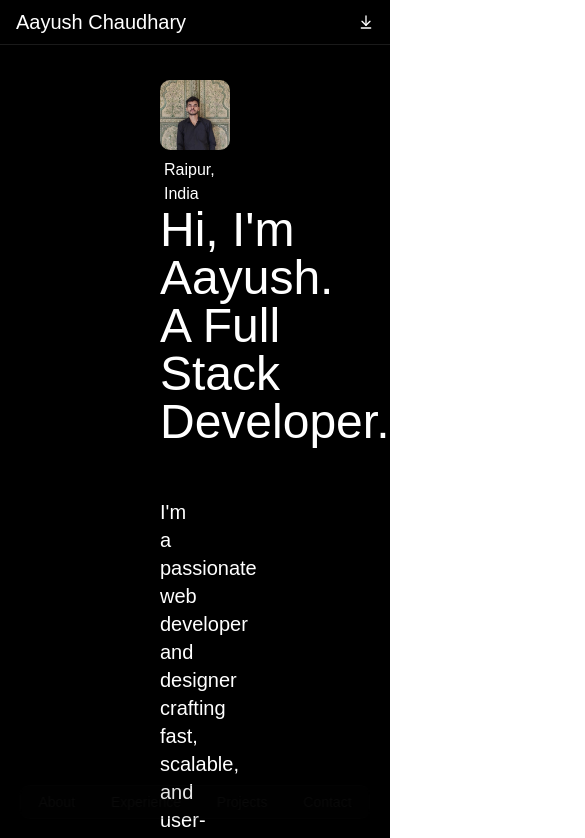
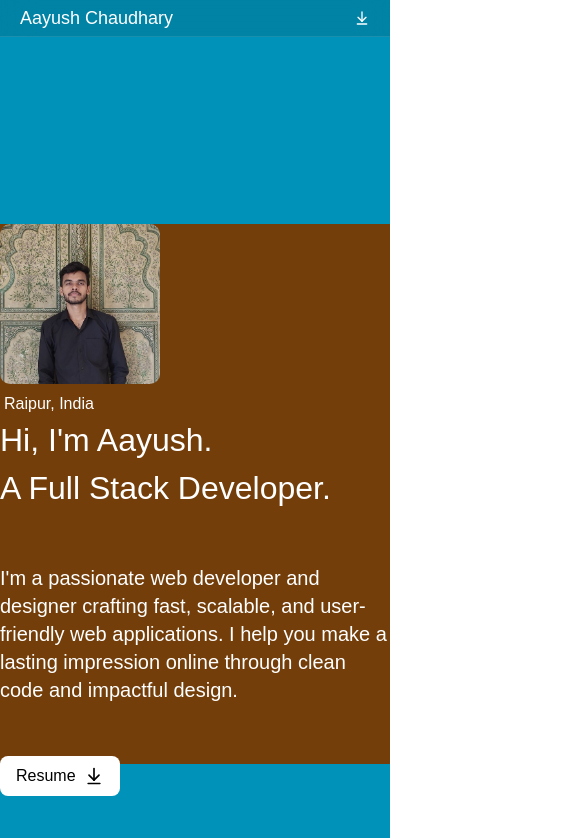
Before and after one commit to aayushcyy/aayushPorfolio, a Next.js app: page / in a window 390 px wide. Shown: the top 838 px of the page, 585 px wide, since content can reach past the window. Built offline with nearby package versions, Linux system fonts and the light colour scheme; a web font is replaced by a local one.

Commit message:
feat: make mobile responsive navbar

```diff
--- a/app/Components/Contact.jsx
+++ b/app/Components/Contact.jsx
@@ -148,16 +148,32 @@ export default function Contact() {
           </div>
         </div>
         <div className="flex gap-8">
-          <a href="">
+          <a
+            href="https://www.linkedin.com/in/aayushcyy/"
+            target="_blank"
+            rel="noopener noreferrer"
+          >
             <Linkedin className="hover:text-blue-500 transform transition-transform duration-300 hover:-translate-y-1 size-8" />
           </a>
-          <a href="">
+          <a
+            href="https://github.com/aayushcyy"
+            target="_blank"
+            rel="noopener noreferrer"
+          >
             <Github className="transform transition-transform duration-300 hover:-translate-y-1 size-8" />
           </a>
-          <a href="">
+          <a
+            href="https://x.com/aayucyy"
+            target="_blank"
+            rel="noopener noreferrer"
+          >
             <Twitter className="hover:text-sky-400 transform transition-transform duration-300 hover:-translate-y-1 size-8" />
           </a>
-          <a href="">
+          <a
+            href="https://www.instagram.com/aayushcyy/"
+            target="_blank"
+            rel="noopener noreferrer"
+          >
             <Instagram className="hover:text-[#e11d48] transform transition-transform duration-300 hover:-translate-y-1 size-8" />
           </a>
         </div>
--- a/app/Components/HeroSection.jsx
+++ b/app/Components/HeroSection.jsx
@@ -6,19 +6,13 @@ import { ArrowDownToLine } from "lucide-react";
 
 export default function HeroSection() {
   return (
-    <div className="w-full md:h-[100vh] flex justify-center items-center text-white font-funnel px-40 py-20">
-      <div className="md:flex w-full md:justify-between">
+    <div className="w-full md:h-[100vh] h-screen flex md:justify-center md:items-center text-white font-funnel lg:px-[10.5%] md:px-10 py-20 pt-56 md:pt-0 bg-cyan-600">
+      <div className="flex md:flex-row flex-col w-full md:justify-between bg-yellow-900">
         <div className="flex flex-col gap-2 justify-end">
-          {/* <div className="flex items-center gap-2">
-            <span className="w-2 h-2 bg-white"></span>
-            <p className="uppercase">About me</p>
-          </div> */}
           <div className="flex flex-col gap-2 justify-end">
             <div>
               <Image
                 src={profilePic}
-                width={600}
-                height={600}
                 alt="Aayush Chaudhary"
                 className="w-40 rounded-lg"
               />
@@ -26,11 +20,11 @@ export default function HeroSection() {
             <div className="pl-1">Raipur, India</div>
           </div>
         </div>
-        <div className="w-[55%] h-full flex flex-col items-start gap-13">
-          <p className="text-5xl ">
+        <div className="lg:w-[55%] sm:w-[75%] w-full h-full flex flex-col items-start gap-13">
+          <p className="text-[clamp(2rem,3vw,3rem)]">
             Hi, I'm Aayush. <br /> A Full Stack Developer.
           </p>
-          <p className="text-xl font-thin w-[65%]">
+          <p className="text-xl font-thin md:w-[65%] w-full">
             I'm a passionate web developer and designer crafting fast, scalable,
             and user-friendly web applications. I help you make a lasting
             impression online through clean code and impactful design.
--- a/app/Components/Navbar.jsx
+++ b/app/Components/Navbar.jsx
@@ -1,9 +1,7 @@
 "use client";
-import { useState, useEffect } from "react";
+import { useState } from "react";
 import { ArrowDownToLine } from "lucide-react";
-import Image from "next/image";
 import Link from "next/link";
-import aayushpp from "../../public/aayush-pp2.jpg";
 
 export default function Navbar() {
   const [isOpen, setIsOpen] = useState(false);
@@ -17,20 +15,12 @@ export default function Navbar() {
   ];
 
   return (
-    <nav className="z-50 bg-black/10 backdrop-blur-lg border-white/10 border-b-[1px]  text-white font-funnel fixed w-full">
-      <div className="max-w-7xl mx-auto px-4 sm:px-6 lg:px-8">
-        <div className="flex justify-between items-center py-2">
+    <>
+      <nav className="z-50 bg-black/10 backdrop-blur-lg border-white/10 border-b-[1px]  text-white font-funnel fixed w-full lg:px-[10.5%] px-5">
+        <div className="">
+          <div className="flex justify-between items-center md:py-2 py-1">
             {/* Logo */}
-          <div className="md:text-2xl text-xl md:font-bold flex items-center md:gap-2">
-            {/* <div>
-              <Image
-                src={aayushpp}
-                width={600}
-                height={600}
-                alt=""
-                className="w-10"
-              />
-            </div> */}
+            <div className="md:text-2xl text-lg md:font-bold flex items-center md:gap-2">
               <Link href={`#home`} className="">
                 Aayush Chaudhary
               </Link>
@@ -55,42 +45,16 @@ export default function Navbar() {
             <div className="flex md:hidden space-x-8 items-center gap-1 cursor-pointer">
               <ArrowDownToLine className="size-4" />
             </div>
-
-          {/* Mobile Menu Button */}
-          {/* <button
-            className="md:hidden p-2 rounded-lg bg-foreground/10 backdrop-blur-sm border border-foreground/20 text-foreground hover:bg-foreground/20 transition-all duration-300"
-            onClick={() => setIsOpen(!isOpen)}
-          >
-            {isOpen ? <X size={24} /> : <Menu size={24} />}
-          </button> */}
           </div>
-
-        {/* Mobile Navigation */}
-        {/* {isOpen && (
-          <div className="md:hidden bg-background/95 backdrop-blur-xl rounded-2xl mb-4 p-6 border border-foreground/10 shadow-2xl">
-            {navItems.map((item) => (
-              <button
-                key={item.id}
-                onClick={() => scrollToSection(item.id)}
-                className={`block w-full text-left py-4 px-6 rounded-xl transition-all duration-300 font-medium ${
-                  activeSection === item.id
-                    ? "text-foreground bg-foreground/10 shadow-lg"
-                    : "text-muted-foreground hover:text-foreground hover:bg-foreground/5"
-                }`}
-              >
-                {item.label}
-              </button>
-            ))}
         </div>
-        )} */}
-      </div>
-      <div className="md:hidden absolute top-[93vh] bottom-4 left-1/2 -translate-x-1/2 w-[90%] rounded-lg bg-foreground/10 backdrop-blur-sm border border-foreground/20 text-foreground transition-all duration-300 flex justify-around py-4 font-light items-center text-sm z-50">
+      </nav>
+      {/* <div className="md:hidden absolute bottom-0 left-1/2 -translate-x-1/2 w-[90%] rounded-lg bg-foreground/10 backdrop-blur-sm border border-foreground/20 text-foreground transition-all duration-300 flex justify-around py-4 font-light items-center text-sm z-50 text-white">
         {navItems.map((item) => (
           <div key={item.id}>
             <Link href={`/${item.id}`}>{item.label}</Link>
           </div>
         ))}
-      </div>
-    </nav>
+      </div> */}
+    </>
   );
 }
--- a/app/page.jsx
+++ b/app/page.jsx
@@ -8,7 +8,7 @@ import Contact from "./Components/Contact";
 
 export default function Home() {
   return (
-    <div className="min-h-screen bg-black">
+    <div className="min-h-screen bg-black w-full overflow-x-hidden">
       <Navbar />
       <div id="home" className="border-b-[1px] border-[#ffffff2a]">
         <HeroSection />
```
Also changed, not shown: 1 other file (tests, documents, lock files or other folders). Lines whose indentation alone changed are shown as unchanged.
